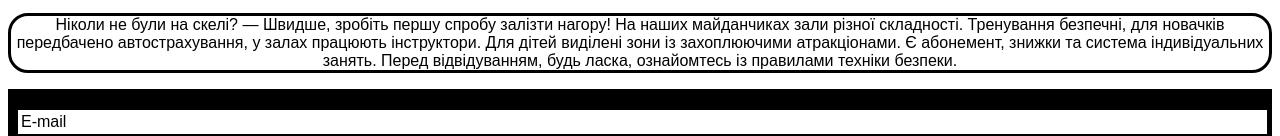
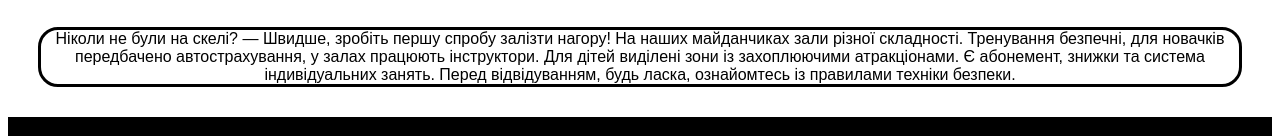
Before and after one commit to markusha228/qwerh, a plain HTML site: page index.html in a window 1280 px wide. Shown: the part 1833-1969 px from the top of the page. Drawn offline with Linux system fonts and the light colour scheme.

Commit message:
Update style.css

```diff
--- a/style.css
+++ b/style.css
@@ -37,4 +37,5 @@ img{
 .qq{
     border: solid 3px black;
     border-radius: 20px;
+    margin:30px
 }
```
